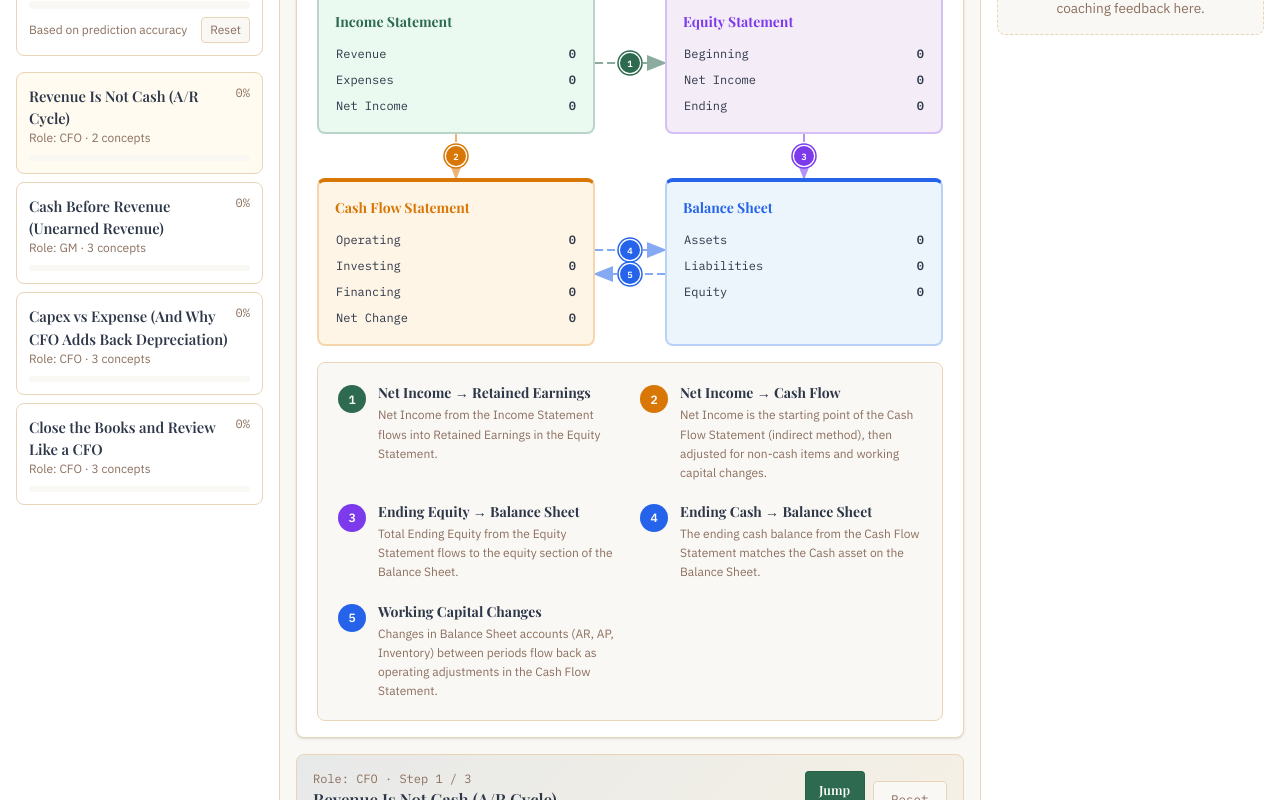
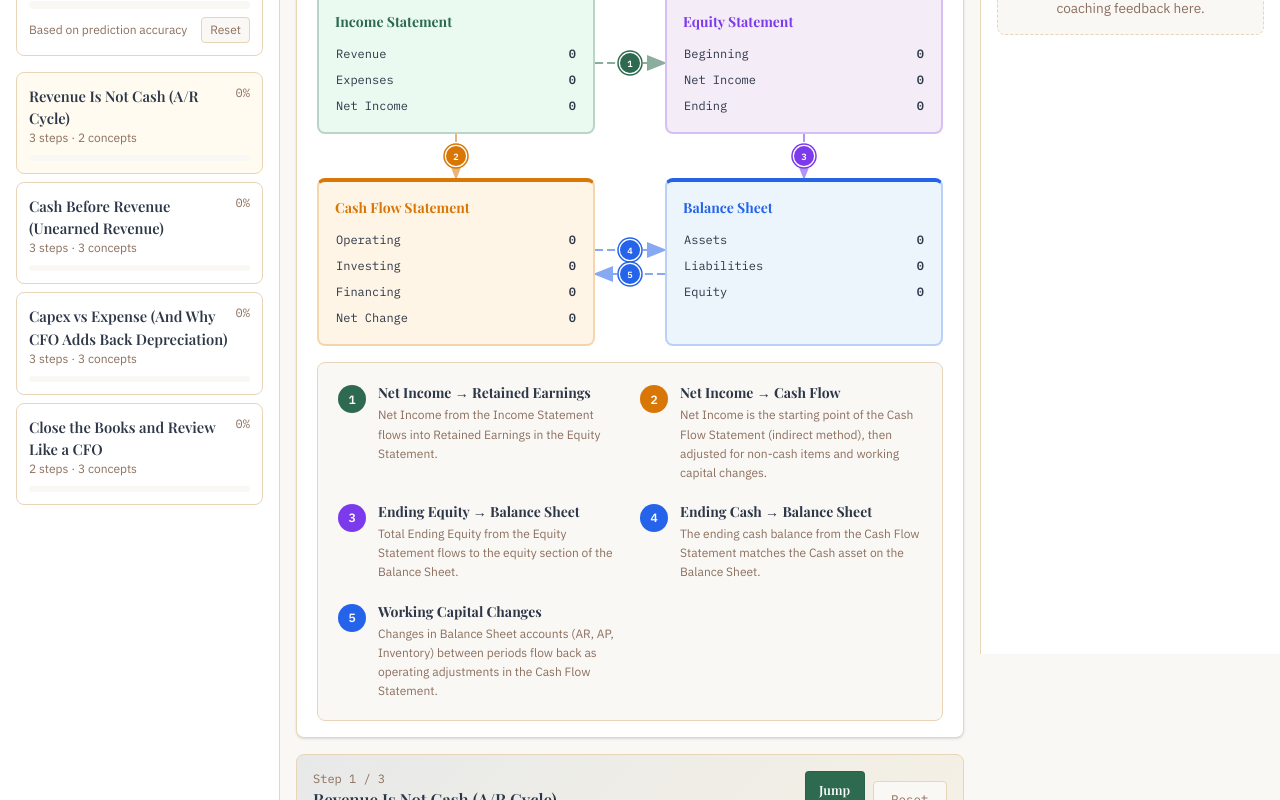
Before and after one commit to imranamindar-rgb/accounting-simulator, a React (Vite) app: page / in a window 1280 px wide. Shown: the part 340-1140 px from the top of the page. Built offline with nearby package versions, Linux system fonts and the light colour scheme.

Commit message:
Tweak MBA missions UI (remove roles, sticky coach sidebar)

```diff
--- a/src/components/missions/MissionRunner.tsx
+++ b/src/components/missions/MissionRunner.tsx
@@ -95,7 +95,7 @@ export function MissionRunner({
           <div className="flex items-start justify-between gap-3">
             <div>
             <div className="text-xs" style={{ color: 'var(--color-text-muted)', fontFamily: 'var(--font-mono)' }}>
-              Role: {mission.role} · Step {activeStepIndex + 1} / {mission.steps.length}
+              Step {activeStepIndex + 1} / {mission.steps.length}
             </div>
             <div className="font-semibold" style={{ fontFamily: 'var(--font-display)', fontSize: '1.05rem' }}>
               {mission.title}
--- a/src/components/missions/MissionSidebar.tsx
+++ b/src/components/missions/MissionSidebar.tsx
@@ -112,7 +112,7 @@ export function MissionSidebar() {
                       {m.title}
                     </div>
                     <div style={{ fontSize: '0.75rem', color: 'var(--color-text-muted)' }}>
-                      Role: {m.role} · {m.concepts.length} concepts
+                      {m.steps.length} steps · {m.concepts.length} concepts
                     </div>
                   </div>
                   <div className="text-xs" style={{ color: 'var(--color-text-muted)', fontFamily: 'var(--font-mono)' }}>
--- a/src/pages/StatementsPage.tsx
+++ b/src/pages/StatementsPage.tsx
@@ -242,6 +242,10 @@ export default function StatementsPage() {
           width: 300,
           background: 'var(--color-surface)',
           borderLeft: '1px solid var(--color-border)',
+          position: 'sticky',
+          top: 12,
+          alignSelf: 'flex-start',
+          height: 'calc(100vh - 24px)',
         }}
       >
         {learningMode === 'sandbox' ? (
```
